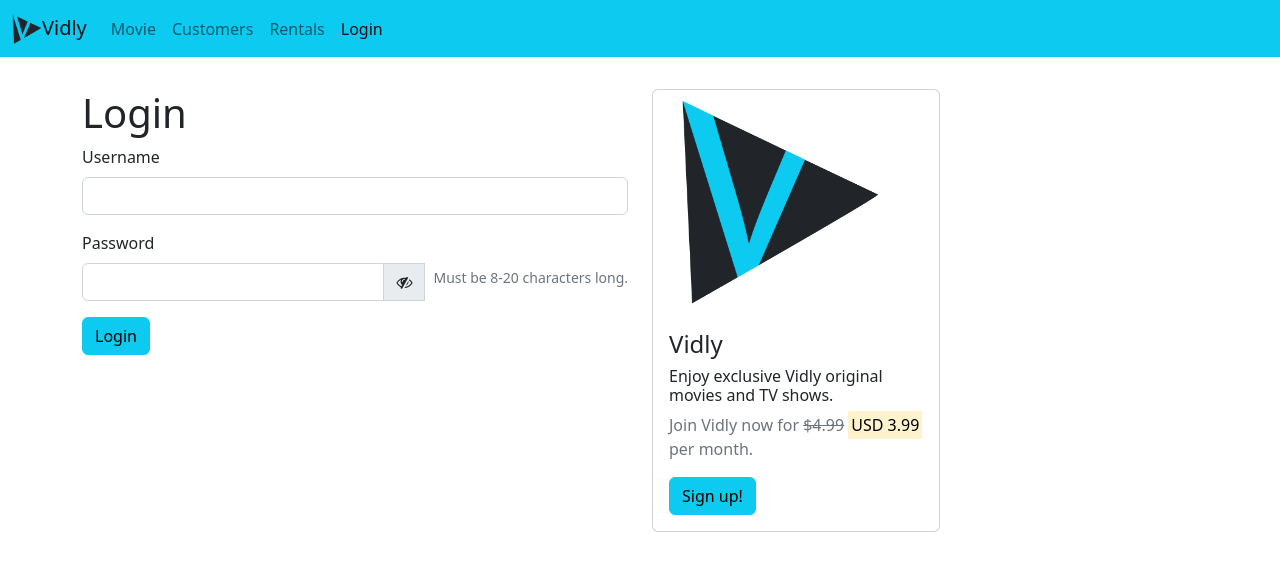
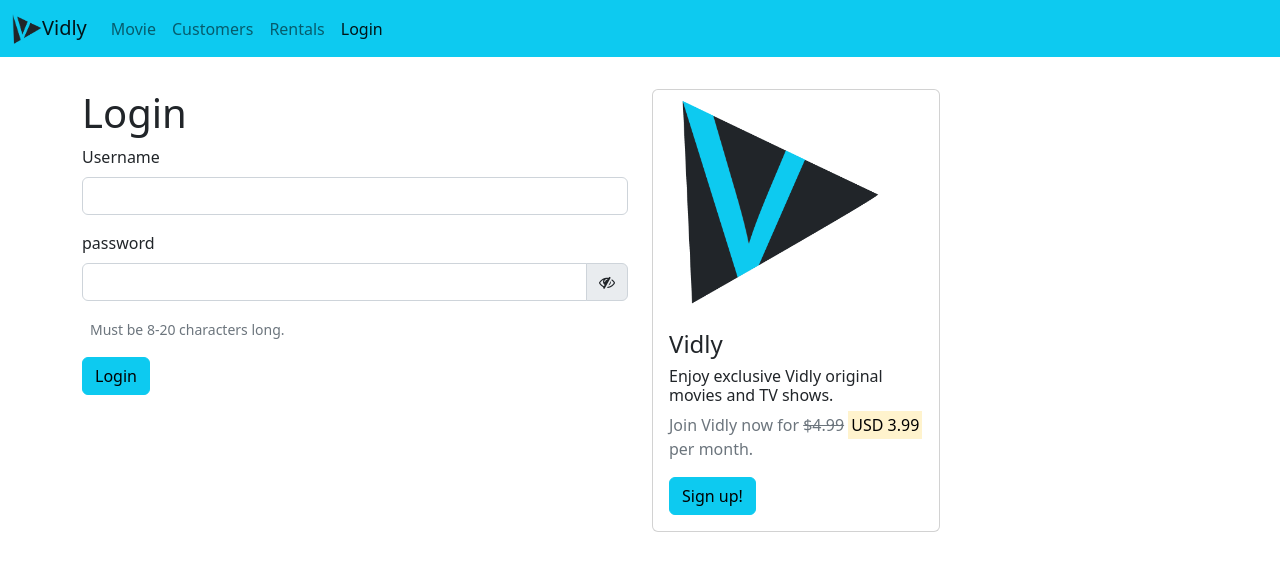
Before and after one commit to Beki-D/react-movie-mosh, a React (Create React App) app: page /login in a window 1280 px wide. Shown: the top 570 px of the page. Built offline with nearby package versions, Linux system fonts and the light colour scheme.

Commit message:
Refactored code,much cleaner now

```diff
--- /dev/null
+++ b/src/components/common/input.jsx
@@ -0,0 +1,28 @@
+import PasswordToggler from "../pwdToggler";
+
+const Input = ({ value, onChange, name, label, visibility, handleClick }) => {
+    const type = (visibility) ? "text" : "password";
+
+    return (
+        <div className="mb-3">
+            <label htmlFor={name} className="form-label">{label}</label>
+            <div className="input-group">
+                <input
+                    value={value}
+                    onChange={onChange}
+                    id={name} name={name}
+                    type={type}
+                    className="form-control" required
+                />
+                { name==="password" &&
+                    <PasswordToggler
+                        visibility={visibility}
+                        onClick={handleClick}
+                    />
+                }
+            </div>
+        </div>
+    );
+}
+
+export default Input;
--- a/src/components/loginForm.jsx
+++ b/src/components/loginForm.jsx
@@ -1,6 +1,5 @@
 import React, { Component } from 'react';
-import PasswordToggler from './pwdToggler';
-import Password from './password';
+import Input from './common/input';
 
 class LoginForm extends Component {
     state = {
@@ -44,34 +43,26 @@
                 <div className="col-sm-5 col-md-6">
                     <h1>Login</h1>
                     <form onSubmit={this.handleSubmit}>
+                        <Input
+                            name="username"
+                            value={account.username}
+                            label="Username"
+                            onChange={this.handleChange}
+                            visibility={true}
+                        />
                         <div className="mb-3">
-                            <label htmlFor="username" className="form-label">Username</label>
-                            <input
-                                value={account.username}
+                            <Input
+                                name="password"
+                                value={account.password}
+                                label="password"
                                 onChange={this.handleChange}
-                                id="username" name='username'
-                                type="text"
-                                className="form-control" required/>
-                        </div>
-                        <div className="mb-3">
-                            <label htmlFor="password" className="form-label">Password</label>
-                            <div className="input-group">
-                                <Password
-                                    handleChange={this.handleChange}
-                                    account={account}
-                                    visibility={passwordVisible}
-                                />
-                                <PasswordToggler
-                                    visibility={passwordVisible}
-                                    onClick={this.handleClick}
-                                />
-                                <span
-                                    id="passwordHelpInline"
-                                    className="form-text ms-2"
-                                >
-                                    Must be 8-20 characters long.
-                                </span>
-                            </div>
+                                visibility={passwordVisible}
+                                handleClick={this.handleClick}
+                            />
+
+                            <span id="passwordHelpInline" className="form-text ms-2">
+                                Must be 8-20 characters long.
+                            </span>
                         </div>
                         <button className="btn btn-info">
                             Login
--- a/src/components/password.jsx
+++ /dev/null
@@ -1,15 +0,0 @@
-const Password = ({ account, handleChange, visibility }) => {
-    const type = (visibility) ? "text" : "password";
-
-    return (
-        <input
-            value={account.password}
-            onChange={handleChange}
-            id="password" name="password"
-            type={type}
-            className="form-control" required
-        />
-    );
-}
-
-export default Password;
```
Also changed, not shown: 1 other file (tests, documents, lock files or other folders).
